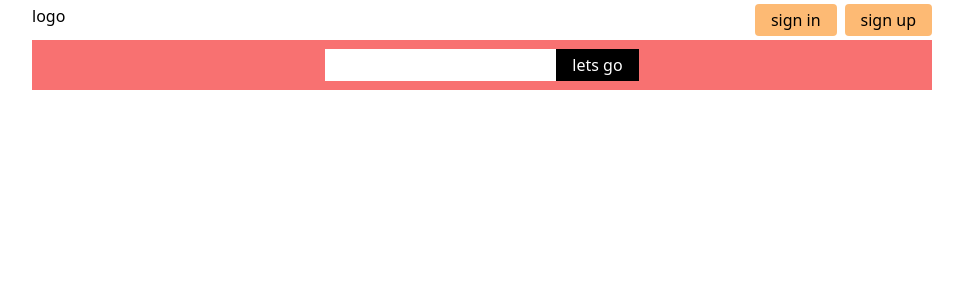
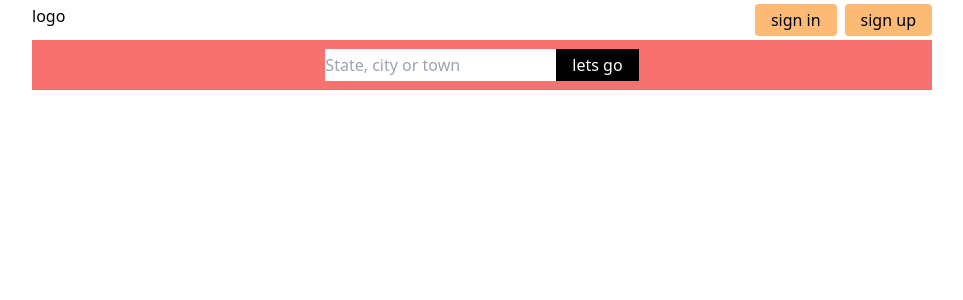
Before and after one commit to ftmhabt/find-a-table, a Next.js app: page /search in a window 1280 px wide. Shown: the top 300 px of the page, without its empty margins (158-1121 px from the left). Built offline with nearby package versions, Linux system fonts and the light colour scheme.

Commit message:
Handle search and routing

```diff
--- a/app/ui/general/search.tsx
+++ b/app/ui/general/search.tsx
@@ -1,15 +1,32 @@
-'use client';
+"use client";
+import { useState } from "react";
 import Button from "./button";
+import { useRouter } from "next/navigation";
 
 export default function Search() {
+  const [location, setLocation] = useState("");
+  const router = useRouter();
   return (
     <div className="flex">
-        <input type="text" name="" id="" />
-        <Button text="lets go" onClick={onSearch} style="bg-black px-[1rem] py-[.25rem] text-white"/>
+      <input
+        type="text"
+        name="search"
+        id="search"
+        placeholder="State, city or town"
+        value={location}
+        onChange={(e) => {
+          setLocation(e.target.value);
+        }}
+      />
+      <Button
+        text="lets go"
+        onClick={() => {
+          if (location === "") return;
+          router.push(`/search?city=${location}`);
+          setLocation('');
+        }}
+        style="bg-black px-[1rem] py-[.25rem] text-white"
+      />
     </div>
-  )
+  );
 }
-
-function onSearch(){
-    return ;
-}
```
